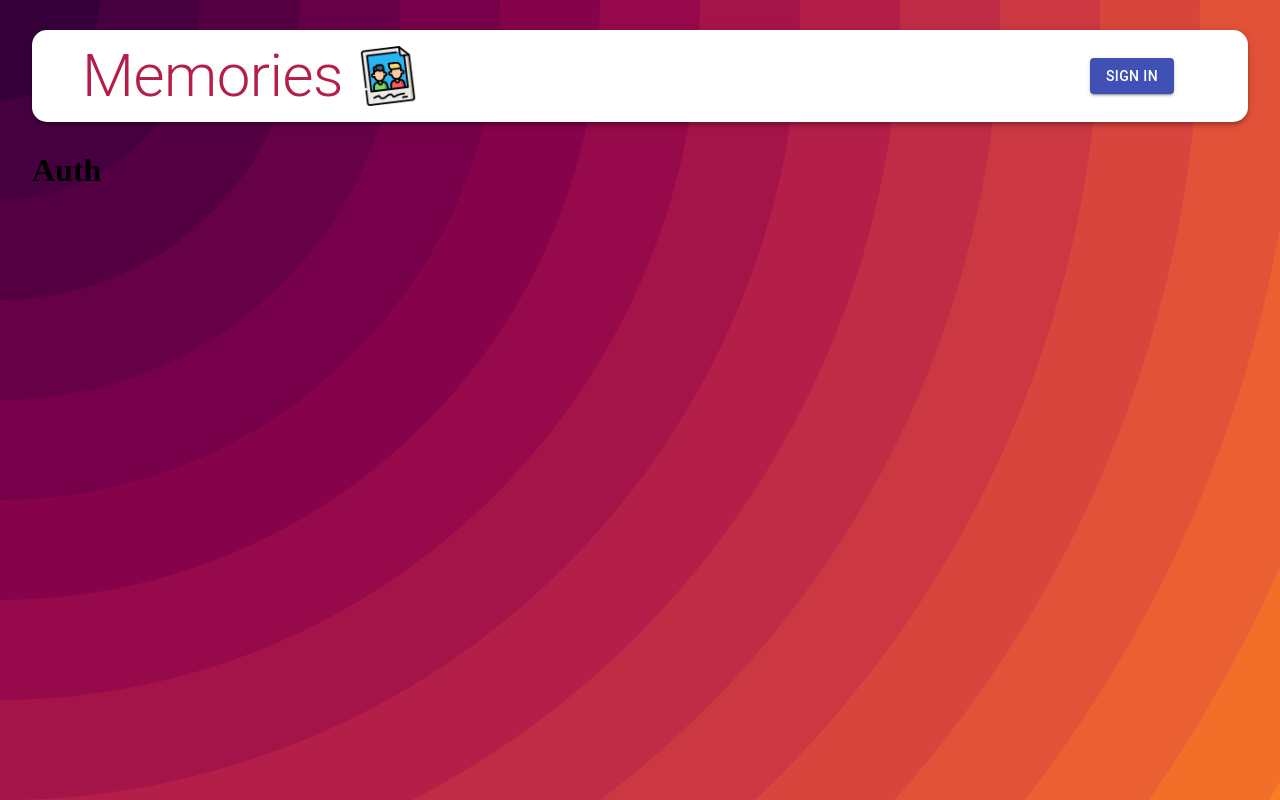
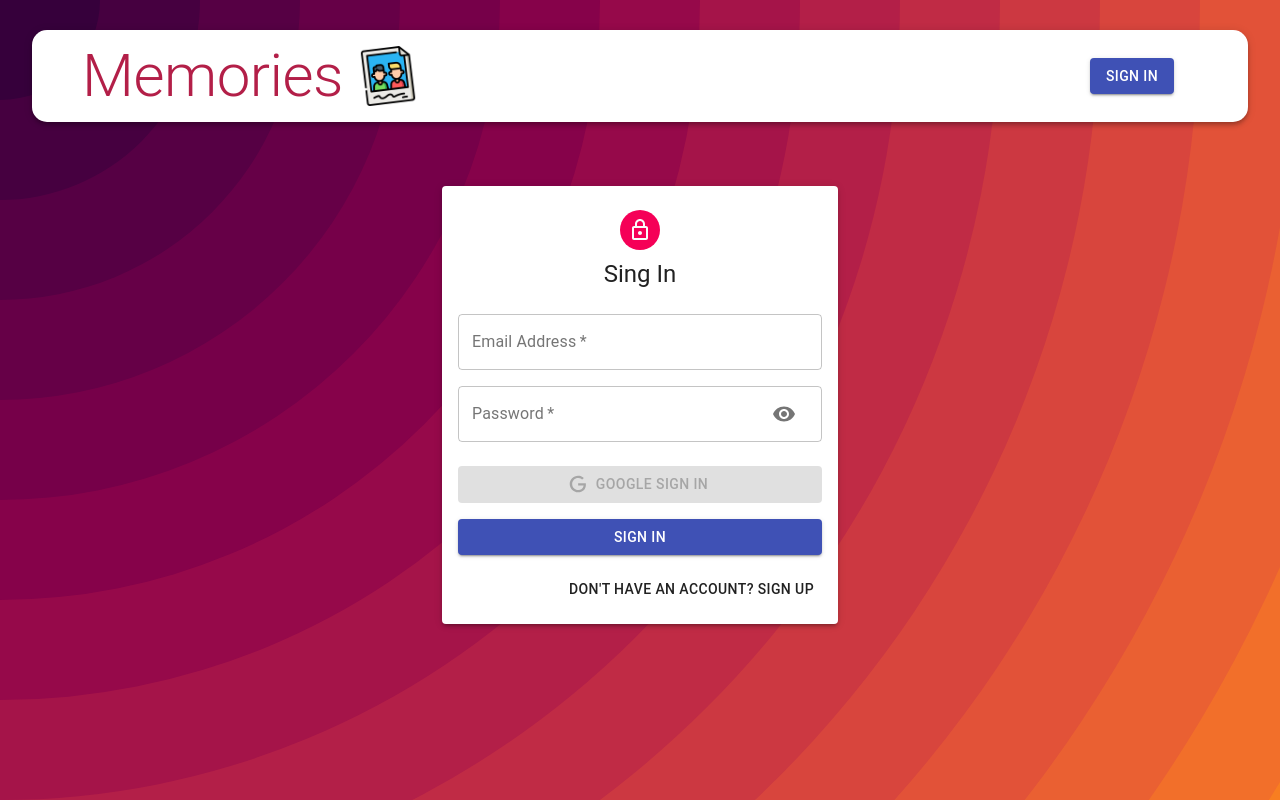
Before and after one commit to Nikara4/Memories_App_FullStack_MERN, a React (Create React App) app in the folder client/: page /auth in a window 1280 px wide. Built offline with nearby package versions, Linux system fonts and the light colour scheme.

Commit message:
create authentication page&initiate Google OAuth

```diff
--- a/client/package.json
+++ b/client/package.json
@@ -2,7 +2,6 @@
   "name": "client",
   "version": "0.1.0",
   "private": true,
-  "proxy": "https://mern-prj-memories.herokuapp.com/",
   "dependencies": {
     "@material-ui/core": "^4.12.3",
     "@material-ui/icons": "^4.11.2",
--- a/client/src/components/Auth/Auth.js
+++ b/client/src/components/Auth/Auth.js
@@ -1,6 +1,132 @@
+import { useState } from "react";
+import {
+  Avatar,
+  Button,
+  Paper,
+  Grid,
+  Typography,
+  Container,
+} from "@material-ui/core";
+import { GoogleLogin } from "react-google-login";
+import LockOutlinedIcon from "@material-ui/icons/LockOutlined";
+import useStyles from "./styles";
+import Input from "./Input/Input";
+import Icon from "./Icon";
+
 const Auth = () => {
-  const state = null;
-  return <h1>Auth</h1>;
+  const [showPassword, setShowPassword] = useState(false);
+  const [isSignUp, setIsSignUp] = useState(false);
+  const classes = useStyles();
+
+  const handleShowPassword = () => {
+    setShowPassword((prevShowPassword) => !prevShowPassword);
+  };
+  const handleFormSubmit = () => {};
+
+  const handleChange = () => {};
+
+  const switchMode = () => {
+    setIsSignUp((previsSignUp) => !previsSignUp);
+    handleShowPassword(false);
+  };
+
+  const googleSuccess = (res) => {
+    console.log(res);
+  };
+  const googleFailure = () => {
+    console.log("Google Sign In was unssuccesful.");
+  };
+
+  return (
+    <Container component="main" maxWidth="xs">
+      <Paper className={classes.paper} elevation={3}>
+        <Avatar className={classes.avatar}>
+          <LockOutlinedIcon />
+        </Avatar>
+        <Typography variant="h5">{isSignUp ? "Sign Up" : "Sing In"}</Typography>
+        <form className={classes.form} onSubmit={handleFormSubmit}>
+          <Grid container spacing={2}>
+            {isSignUp && (
+              <>
+                <Input
+                  half
+                  name="firstName"
+                  handleChange={handleChange}
+                  autoFocus
+                  label="First Name"
+                />
+                <Input
+                  half
+                  name="secondName"
+                  handleChange={handleChange}
+                  autoFocus
+                  label="Second Name"
+                />
+              </>
+            )}
+            <Input
+              name="email"
+              handleChange={handleChange}
+              label="Email Address"
+              type="email"
+            />
+            <Input
+              name="password"
+              handleChange={handleChange}
+              label="Password"
+              type={showPassword ? "text" : "password"}
+              handleShowPassword={handleShowPassword}
+            />
+            {isSignUp && (
+              <Input
+                name="confirmPassword"
+                handleChange={handleChange}
+                label="Repeat Password"
+                type={showPassword ? "text" : "password"}
+              />
+            )}
+          </Grid>
+          <GoogleLogin
+            clientId="GOOGLE_ID"
+            render={(renderProps) => (
+              <Button
+                className={classes.googleButton}
+                color="primary"
+                fullWidth
+                onClick={renderProps.onClick}
+                disabled={renderProps.disabled}
+                startIcon={<Icon />}
+                variant="contained"
+              >
+                Google Sign In
+              </Button>
+            )}
+            onSuccess={googleSuccess}
+            onFailure={googleFailure}
+            cookiePolicy="single_host_origin"
+          />
+          <Button
+            type="submit"
+            fullWidth
+            variant="contained"
+            color="primary"
+            className={classes.submit}
+          >
+            {isSignUp ? "Sign Up" : "Sign In"}
+          </Button>
+          <Grid container justify="flex-end">
+            <Grid item>
+              <Button onClick={switchMode}>
+                {isSignUp
+                  ? "Already have an account? Sign In"
+                  : "Don't have an account? Sign up"}
+              </Button>
+            </Grid>
+          </Grid>
+        </form>
+      </Paper>
+    </Container>
+  );
 };
 
 export default Auth;
--- /dev/null
+++ b/client/src/components/Auth/Icon.js
@@ -0,0 +1,12 @@
+import React from "react";
+
+const icon = () => (
+  <svg style={{ width: "20px", height: "20px" }} viewBox="0 0 24 24">
+    <path
+      fill="currentColor"
+      d="M21.35,11.1H12.18V13.83H18.69C18.36,17.64 15.19,19.27 12.19,19.27C8.36,19.27 5,16.25 5,12C5,7.9 8.2,4.73 12.2,4.73C15.29,4.73 17.1,6.7 17.1,6.7L19,4.72C19,4.72 16.56,2 12.1,2C6.42,2 2.03,6.8 2.03,12C2.03,17.05 6.16,22 12.25,22C17.6,22 21.5,18.33 21.5,12.91C21.5,11.76 21.35,11.1 21.35,11.1V11.1Z"
+    />
+  </svg>
+);
+
+export default icon;
--- /dev/null
+++ b/client/src/components/Auth/Input/Input.js
@@ -0,0 +1,41 @@
+import { TextField, Grid, InputAdornment, IconButton } from "@material-ui/core";
+import Visibility from "@material-ui/icons/Visibility";
+import VisibilityOff from "@material-ui/icons/VisibilityOff";
+
+const Input = ({
+  half,
+  name,
+  handleChange,
+  autoFocus,
+  label,
+  type,
+  handleShowPassword,
+}) => {
+  return (
+    <Grid xs={16} item sm={half ? 6 : 12}>
+      <TextField
+        name={name}
+        onChange={handleChange}
+        variant="outlined"
+        required
+        fullWidth
+        label={label}
+        autoFocus={autoFocus}
+        type={type}
+        InputProps={
+          name === "password" && {
+            endAdornment: (
+              <InputAdornment position="end">
+                <IconButton onClick={handleShowPassword}>
+                  {type === "password" ? <Visibility /> : <VisibilityOff />}
+                </IconButton>
+              </InputAdornment>
+            ),
+          }
+        }
+      />
+    </Grid>
+  );
+};
+
+export default Input;
--- a/client/src/components/Auth/styles.js
+++ b/client/src/components/Auth/styles.js
@@ -0,0 +1,30 @@
+import { makeStyles } from "@material-ui/core/styles";
+
+export default makeStyles((theme) => ({
+  paper: {
+    marginTop: theme.spacing(8),
+    display: "flex",
+    flexDirection: "column",
+    alignItems: "center",
+    padding: theme.spacing(2),
+  },
+  root: {
+    "& .MultiTextField-root": {
+      margin: theme.spacing(1),
+    },
+  },
+  avatar: {
+    margin: theme.spacing(1),
+    backgroundColor: theme.palette.secondary.main,
+  },
+  form: {
+    width: "100%",
+    marginTop: theme.spacing(3),
+  },
+  submit: {
+    margin: theme.spacing(2, 0, 2),
+  },
+  googleButton: {
+    margin: theme.spacing(3, 0, 0),
+  },
+}));
--- a/client/src/components/Posts/Post/styles.js
+++ b/client/src/components/Posts/Post/styles.js
@@ -4,7 +4,7 @@
   media: {
     height: 0,
     paddingTop: "56.25%",
-    backgroundColor: "rgba(0, 0, 0, 0.5)",
+    backgroundColor: "rgba(0, 0, 0, 0.2)",
     backgroundBlendMode: "darken",
   },
   border: {
```
Also changed, not shown: client/src/components/Auth/Input/styles.js (added).
